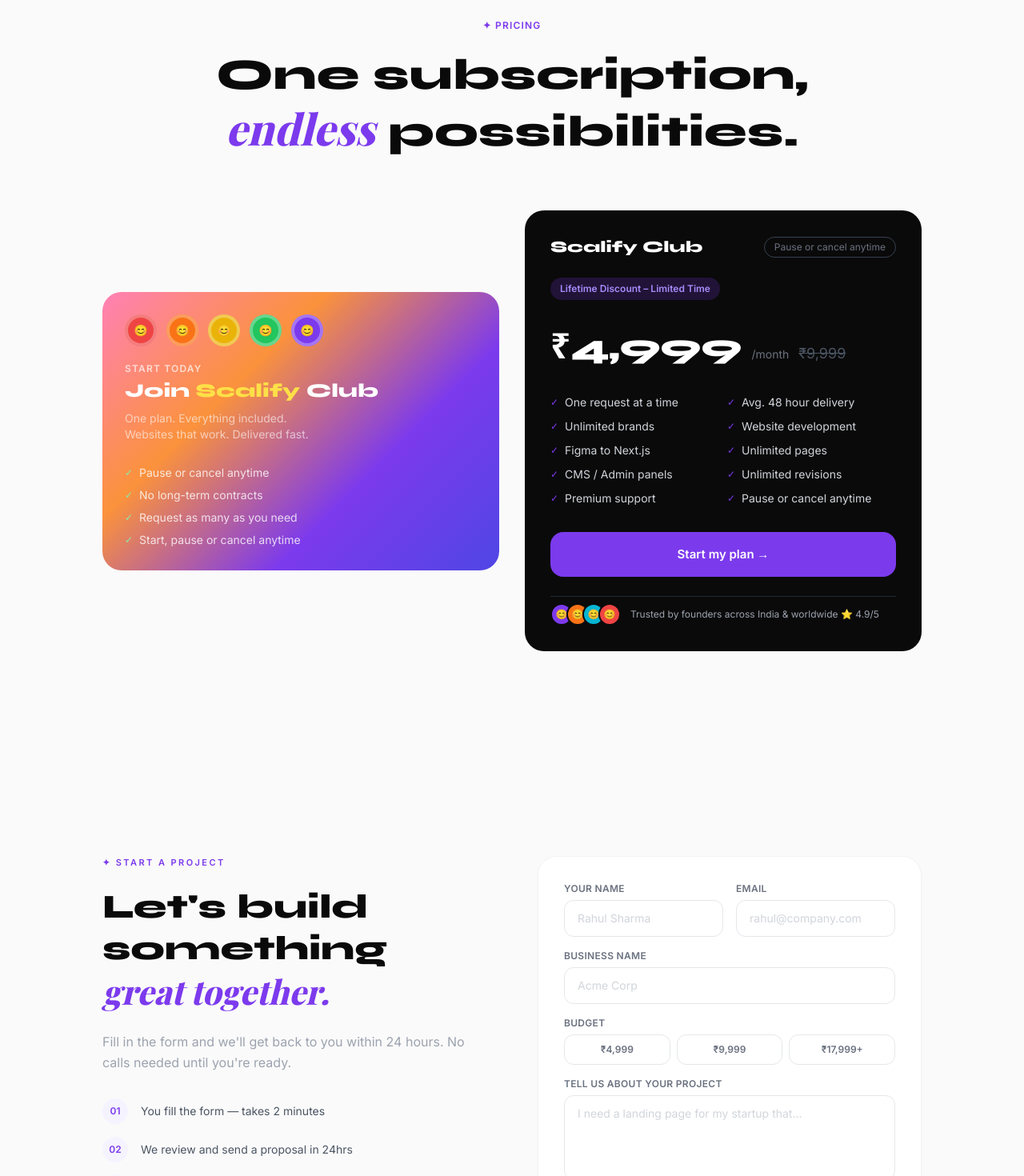
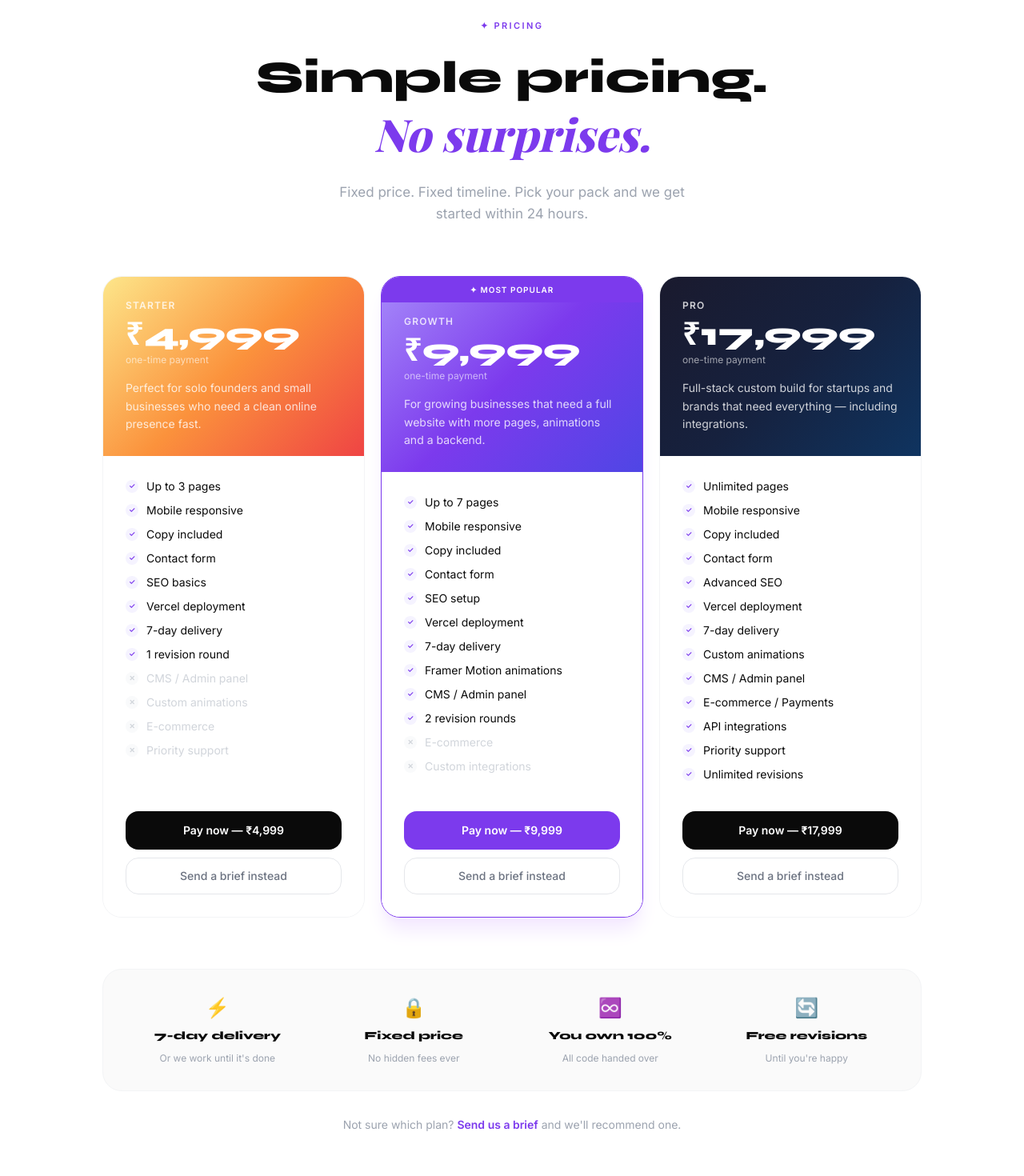
Before and after one commit to mayank-sharma2008/scalify, a Next.js app: page / in a window 1280 px wide. Shown: the part 5460-6930 px from the top of the page at 80% size. Built offline with nearby package versions, Linux system fonts and the light colour scheme.

Commit message:
feat: 3 pricing packs with pay online + send brief options

```diff
--- a/src/components/sections/Pricing.tsx
+++ b/src/components/sections/Pricing.tsx
@@ -1,127 +1,263 @@
 "use client";
 import { motion } from "framer-motion";
 import { useState } from "react";
+import Link from "next/link";
 
-const included = ["One request at a time","Avg. 48 hour delivery","Unlimited brands","Website development","Figma to Next.js","Unlimited pages","CMS / Admin panels","Unlimited revisions","Premium support","Pause or cancel anytime"];
+const plans = [
+  {
+    name: "Starter",
+    price: "₹4,999",
+    priceNum: 499900,
+    desc: "Perfect for solo founders and small businesses who need a clean online presence fast.",
+    color: "#F97316",
+    gradient: "linear-gradient(135deg, #fde68a, #fb923c, #ef4444)",
+    features: [
+      "Up to 3 pages",
+      "Mobile responsive",
+      "Copy included",
+      "Contact form",
+      "SEO basics",
+      "Vercel deployment",
+      "7-day delivery",
+      "1 revision round",
+    ],
+    notIncluded: ["CMS / Admin panel", "Custom animations", "E-commerce", "Priority support"],
+    cta: "Get started →",
+    popular: false,
+  },
+  {
+    name: "Growth",
+    price: "₹9,999",
+    priceNum: 999900,
+    desc: "For growing businesses that need a full website with more pages, animations and a backend.",
+    color: "#7C3AED",
+    gradient: "linear-gradient(135deg, #a78bfa, #7c3aed, #4f46e5)",
+    features: [
+      "Up to 7 pages",
+      "Mobile responsive",
+      "Copy included",
+      "Contact form",
+      "SEO setup",
+      "Vercel deployment",
+      "7-day delivery",
+      "Framer Motion animations",
+      "CMS / Admin panel",
+      "2 revision rounds",
+    ],
+    notIncluded: ["E-commerce", "Custom integrations"],
+    cta: "Most popular →",
+    popular: true,
+  },
+  {
+    name: "Pro",
+    price: "₹17,999",
+    priceNum: 1799900,
+    desc: "Full-stack custom build for startups and brands that need everything — including integrations.",
+    color: "#0A0A0A",
+    gradient: "linear-gradient(135deg, #1a1a2e, #16213e, #0f3460)",
+    features: [
+      "Unlimited pages",
+      "Mobile responsive",
+      "Copy included",
+      "Contact form",
+      "Advanced SEO",
+      "Vercel deployment",
+      "7-day delivery",
+      "Custom animations",
+      "CMS / Admin panel",
+      "E-commerce / Payments",
+      "API integrations",
+      "Priority support",
+      "Unlimited revisions",
+    ],
+    notIncluded: [],
+    cta: "Let's build →",
+    popular: false,
+  },
+];
 
 declare global {
-  interface Window { Razorpay: new (options: Record<string, unknown>) => { open: () => void }; }
+  interface Window {
+    Razorpay: new (options: Record<string, unknown>) => { open: () => void };
+  }
 }
 
 export default function Pricing() {
-  const [loading, setLoading] = useState(false);
+  const [loading, setLoading] = useState<string | null>(null);
 
-  const handlePayment = async () => {
-    setLoading(true);
+  const handlePayment = async (plan: typeof plans[0]) => {
+    setLoading(plan.name);
     try {
-      const res = await fetch("/api/razorpay/create-order", { method: "POST", headers: { "Content-Type": "application/json" }, body: JSON.stringify({ amount: 499900 }) });
+      const res = await fetch("/api/razorpay/create-order", {
+        method: "POST",
+        headers: { "Content-Type": "application/json" },
+        body: JSON.stringify({ amount: plan.priceNum }),
+      });
       const data = await res.json();
       const options = {
         key: process.env.NEXT_PUBLIC_RAZORPAY_KEY_ID,
         amount: data.amount,
         currency: "INR",
         name: "Scalify",
-        description: "Scalify Club Membership",
+        description: `Scalify ${plan.name} Package`,
         order_id: data.id,
         handler: () => { window.location.href = "/thank-you"; },
         prefill: { name: "", email: "", contact: "" },
-        theme: { color: "#7C3AED" },
+        theme: { color: plan.color },
       };
       const rzp = new window.Razorpay(options);
       rzp.open();
-    } catch (e) { console.error(e); }
-    setLoading(false);
+    } catch (e) {
+      console.error(e);
+    }
+    setLoading(null);
   };
 
   return (
-    <section id="pricing" className="py-32 px-6 bg-[#fafafa]">
+    <section id="pricing" className="py-32 px-6 bg-white">
       <div className="max-w-5xl mx-auto">
-        <motion.div className="text-center mb-16" initial={{ opacity: 0, y: 20 }} whileInView={{ opacity: 1, y: 0 }} viewport={{ once: true }}>
-          <p className="text-[#7C3AED] text-xs font-semibold uppercase tracking-widest mb-5 flex items-center justify-center gap-2">✦ Pricing</p>
-          <h2 className="font-display text-[48px] md:text-[54px] font-bold text-[#0A0A0A] leading-tight">
-            One subscription,<br />
-            <em className="text-[#7C3AED]" style={{ fontFamily: "var(--font-playfair)", fontStyle: "italic" }}>endless</em> possibilities.
+
+        {/* Header */}
+        <motion.div
+          className="text-center mb-16"
+          initial={{ opacity: 0, y: 20 }}
+          whileInView={{ opacity: 1, y: 0 }}
+          viewport={{ once: true }}
+        >
+          <p className="text-[#7C3AED] text-[11px] font-bold uppercase tracking-[0.22em] mb-5 flex items-center justify-center gap-2">
+            ✦ Pricing
+          </p>
+          <h2 className="font-display text-[48px] md:text-[56px] font-bold text-[#0A0A0A] leading-tight">
+            Simple pricing.<br />
+            <em className="text-[#7C3AED]" style={{ fontFamily: "var(--font-playfair)", fontStyle: "italic" }}>No surprises.</em>
           </h2>
+          <p className="text-gray-400 mt-5 text-[17px] max-w-md mx-auto">
+            Fixed price. Fixed timeline. Pick your pack and we get started within 24 hours.
+          </p>
         </motion.div>
 
-        <div className="grid grid-cols-1 md:grid-cols-2 gap-8 items-center">
-          {/* Left card visual */}
-          <motion.div initial={{ opacity: 0, x: -20 }} whileInView={{ opacity: 1, x: 0 }} viewport={{ once: true }}>
-            <div className="rounded-3xl p-7 flex flex-col gap-5"
-              style={{ background: "linear-gradient(135deg, #ff80b5, #fb923c, #7c3aed, #4f46e5)" }}>
-              <div className="flex gap-3 flex-wrap">
-                {["#EF4444","#F97316","#EAB308","#22C55E","#7C3AED"].map((c, i) => (
-                  <motion.div key={i} whileHover={{ scale: 1.15, rotate: 5 }}
-                    className="w-10 h-10 rounded-full border-4 border-white/30 flex items-center justify-center text-sm"
-                    style={{ background: c }}>😊</motion.div>
-                ))}
+        {/* 3 Plan Cards */}
+        <div className="grid grid-cols-1 md:grid-cols-3 gap-5 mb-16">
+          {plans.map((plan, i) => (
+            <motion.div
+              key={plan.name}
+              initial={{ opacity: 0, y: 28 }}
+              whileInView={{ opacity: 1, y: 0 }}
+              viewport={{ once: true }}
+              transition={{ duration: 0.5, delay: i * 0.1 }}
+              whileHover={{ y: -6, transition: { duration: 0.2 } }}
+              className={`relative rounded-[24px] flex flex-col overflow-hidden border transition-all duration-300 ${
+                plan.popular
+                  ? "border-[#7C3AED] shadow-xl shadow-purple-100"
+                  : "border-gray-100 hover:border-gray-200 hover:shadow-lg"
+              }`}
+            >
+              {/* Popular badge */}
+              {plan.popular && (
+                <div className="absolute top-0 left-0 right-0 bg-[#7C3AED] text-white text-[10px] font-bold uppercase tracking-widest text-center py-2">
+                  ✦ Most Popular
                 </div>
-              <div>
-                <p className="text-white/70 text-xs uppercase tracking-widest font-semibold">Start today</p>
-                <p className="text-white font-display font-bold text-2xl mt-1">Join <span className="text-yellow-300">Scalify</span> Club</p>
-                <p className="text-white/60 text-sm mt-2">One plan. Everything included.<br />Websites that work. Delivered fast.</p>
+              )}
+
+              {/* Gradient top */}
+              <div
+                className={`p-7 ${plan.popular ? "pt-12" : "pt-7"}`}
+                style={{ background: plan.gradient }}
+              >
+                <p className="text-white/80 text-xs font-semibold uppercase tracking-widest mb-2">{plan.name}</p>
+                <p className="text-white font-display font-bold text-[40px] leading-none">{plan.price}</p>
+                <p className="text-white/60 text-xs mt-1">one-time payment</p>
+                <p className="text-white/80 text-sm mt-4 leading-relaxed">{plan.desc}</p>
               </div>
-              <div className="flex flex-col gap-2 mt-2">
-                {["Pause or cancel anytime","No long-term contracts","Request as many as you need","Start, pause or cancel anytime"].map((b) => (
-                  <div key={b} className="flex items-center gap-2 text-white/80 text-sm">
-                    <span className="text-green-300 text-xs">✓</span> {b}
+
+              {/* Features */}
+              <div className="bg-white flex-1 p-7 flex flex-col gap-5">
+                <div className="flex flex-col gap-2.5">
+                  {plan.features.map((f) => (
+                    <div key={f} className="flex items-center gap-2.5 text-sm text-[#0A0A0A]">
+                      <span className="w-4 h-4 rounded-full bg-[#F5F3FF] flex items-center justify-center flex-shrink-0">
+                        <span className="text-[#7C3AED] text-[9px] font-bold">✓</span>
+                      </span>
+                      {f}
                     </div>
                   ))}
-              </div>
-            </div>
-          </motion.div>
-
-          {/* Right pricing card */}
-          <motion.div initial={{ opacity: 0, x: 20 }} whileInView={{ opacity: 1, x: 0 }} viewport={{ once: true }}
-            className="bg-[#0A0A0A] rounded-3xl p-8 flex flex-col gap-6">
-            <div className="flex items-center justify-between flex-wrap gap-2">
-              <p className="text-white font-display font-bold text-xl">Scalify Club</p>
-              <span className="text-gray-500 text-xs border border-gray-700 px-3 py-1 rounded-full">Pause or cancel anytime</span>
-            </div>
-
-            <div className="inline-flex items-center gap-2 bg-[#7C3AED]/20 text-[#a78bfa] text-xs font-semibold px-3 py-1.5 rounded-full w-fit">
-              Lifetime Discount – Limited Time
-            </div>
-
-            <div className="flex items-baseline gap-3">
-              <span className="font-display font-bold text-white text-[44px]">₹4,999</span>
-              <span className="text-gray-500 text-sm">/month</span>
-              <span className="text-gray-600 line-through text-lg">₹9,999</span>
-            </div>
-
-            <div className="grid grid-cols-2 gap-2.5">
-              {included.map((item) => (
-                <div key={item} className="flex items-center gap-2 text-gray-300 text-sm">
-                  <span className="text-[#7C3AED] text-xs flex-shrink-0">✓</span> {item}
+                  {plan.notIncluded.map((f) => (
+                    <div key={f} className="flex items-center gap-2.5 text-sm text-gray-300">
+                      <span className="w-4 h-4 rounded-full bg-gray-50 flex items-center justify-center flex-shrink-0">
+                        <span className="text-gray-300 text-[9px] font-bold">✕</span>
+                      </span>
+                      {f}
                     </div>
                   ))}
                 </div>
 
+                {/* CTA buttons */}
+                <div className="flex flex-col gap-2.5 mt-auto pt-4">
+                  {/* Pay online */}
                   <motion.button
-              onClick={handlePayment}
-              whileHover={{ scale: 1.02, backgroundColor: "#6D28D9" }}
+                    onClick={() => handlePayment(plan)}
+                    disabled={loading === plan.name}
+                    whileHover={{ scale: 1.02 }}
                     whileTap={{ scale: 0.98 }}
-              disabled={loading}
-              className="w-full bg-[#7C3AED] text-white font-semibold py-4 rounded-2xl text-[15px] transition-all duration-200 mt-2 disabled:opacity-60 flex items-center justify-center gap-2"
+                    className="w-full py-3.5 rounded-2xl text-sm font-semibold transition-all duration-200 disabled:opacity-60 flex items-center justify-center gap-2"
+                    style={{
+                      background: plan.popular ? "#7C3AED" : "#0A0A0A",
+                      color: "white",
+                    }}
                   >
-              {loading ? (
-                <><span className="w-4 h-4 border-2 border-white/30 border-t-white rounded-full animate-spin"></span> Processing...</>
-              ) : "Start my plan →"}
+                    {loading === plan.name ? (
+                      <><span className="w-3.5 h-3.5 border-2 border-white/30 border-t-white rounded-full animate-spin"></span> Processing...</>
+                    ) : (
+                      <>Pay now — {plan.price}</>
+                    )}
                   </motion.button>
 
-            <div className="flex items-center gap-3 pt-2 border-t border-gray-800">
-              <div className="flex -space-x-2">
-                {["#7C3AED","#F97316","#06B6D4","#EF4444"].map((c, i) => (
-                  <div key={i} className="w-7 h-7 rounded-full border-2 border-[#0A0A0A] flex items-center justify-center text-xs" style={{ background: c }}>😊</div>
+                  {/* Send brief instead */}
+                  <Link
+                    href="#contact"
+                    className="w-full py-3 rounded-2xl text-sm font-medium border border-gray-200 text-gray-500 hover:border-[#7C3AED] hover:text-[#7C3AED] transition-all duration-200 text-center"
+                  >
+                    Send a brief instead
+                  </Link>
+                </div>
+              </div>
+            </motion.div>
           ))}
         </div>
-              <p className="text-gray-400 text-xs">Trusted by founders across India &amp; worldwide ⭐ 4.9/5</p>
+
+        {/* Bottom guarantee strip */}
+        <motion.div
+          initial={{ opacity: 0, y: 16 }}
+          whileInView={{ opacity: 1, y: 0 }}
+          viewport={{ once: true }}
+          className="bg-[#fafafa] border border-gray-100 rounded-3xl p-8 grid grid-cols-2 md:grid-cols-4 gap-6 text-center"
+        >
+          {[
+            { icon: "⚡", title: "7-day delivery", desc: "Or we work until it's done" },
+            { icon: "🔒", title: "Fixed price", desc: "No hidden fees ever" },
+            { icon: "♾️", title: "You own 100%", desc: "All code handed over" },
+            { icon: "🔄", title: "Free revisions", desc: "Until you're happy" },
+          ].map((g) => (
+            <div key={g.title} className="flex flex-col items-center gap-2">
+              <span className="text-2xl">{g.icon}</span>
+              <p className="font-display font-bold text-[14px] text-[#0A0A0A]">{g.title}</p>
+              <p className="text-gray-400 text-xs">{g.desc}</p>
             </div>
+          ))}
         </motion.div>
-        </div>
+
+        {/* Not sure CTA */}
+        <motion.p
+          initial={{ opacity: 0 }}
+          whileInView={{ opacity: 1 }}
+          viewport={{ once: true }}
+          className="text-center text-gray-400 text-sm mt-8"
+        >
+          Not sure which plan? <Link href="#contact" className="text-[#7C3AED] font-semibold hover:underline">Send us a brief</Link> and we&apos;ll recommend one.
+        </motion.p>
+
       </div>
 
-      {/* Load Razorpay script */}
       <script src="https://checkout.razorpay.com/v1/checkout.js" async></script>
     </section>
   );
```
Lines whose indentation alone changed are shown as unchanged.
